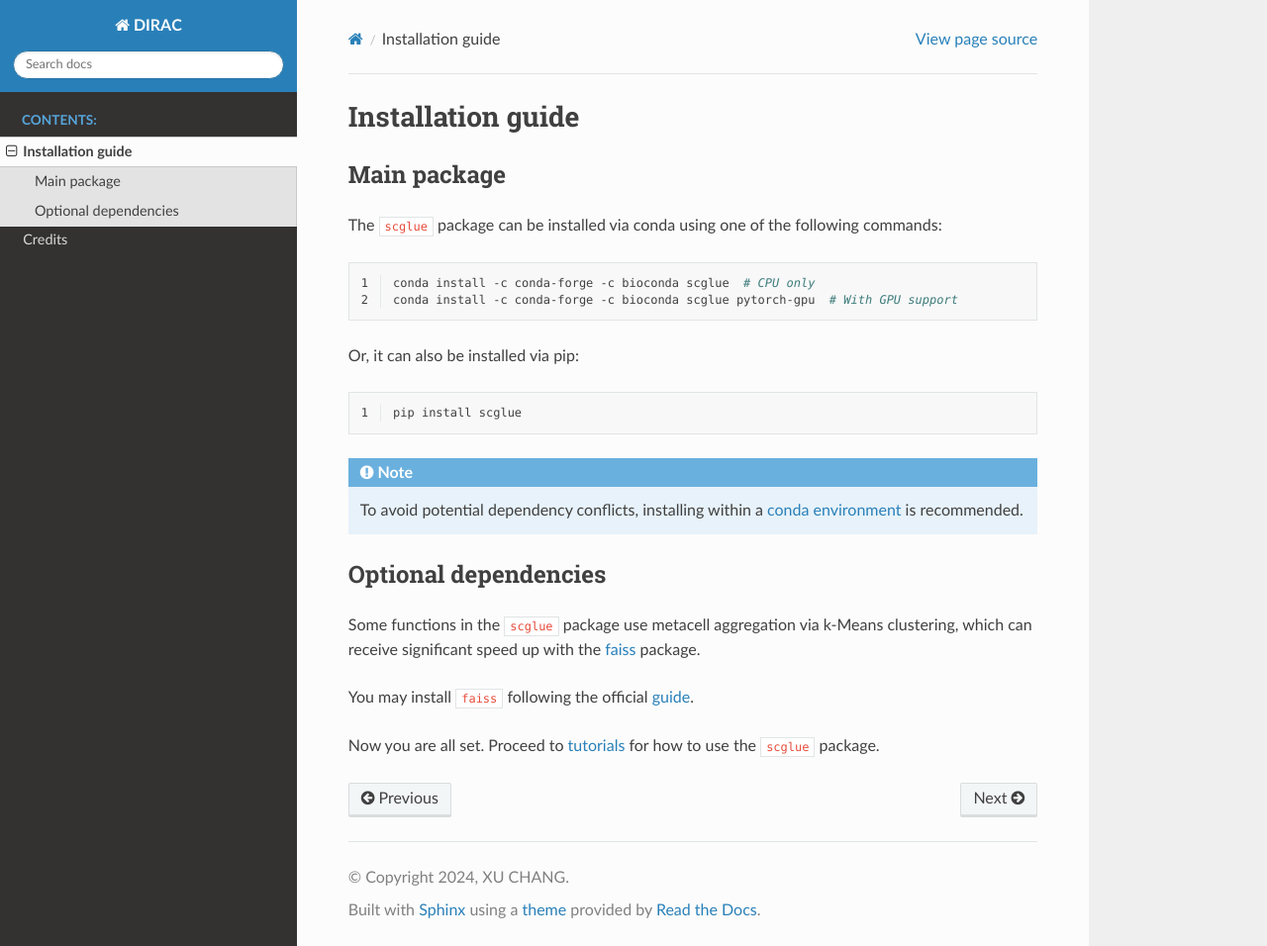
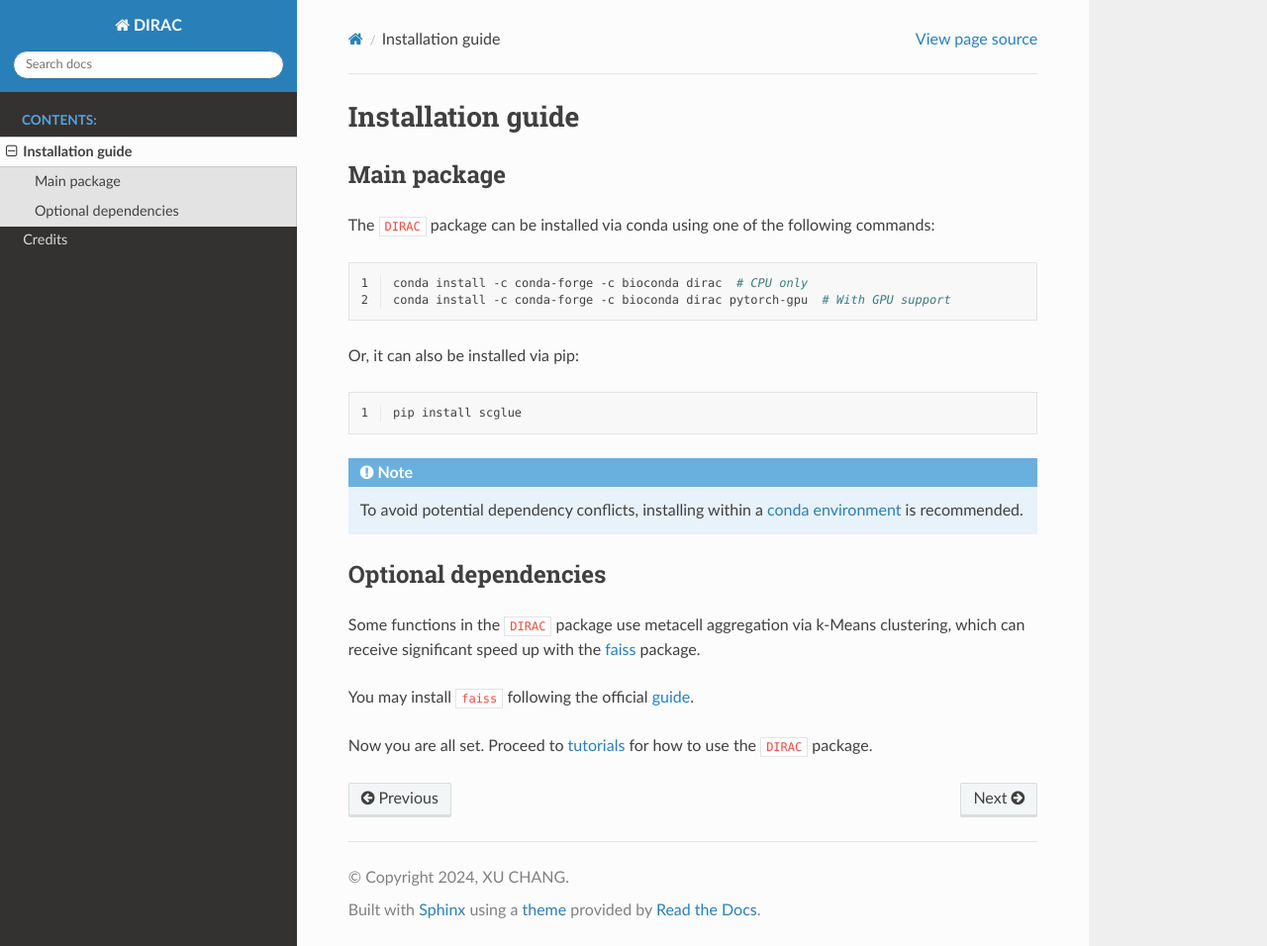
Before and after one commit to EsdenRun/DIRAC, a Sphinx documentation site: the page built from docs/source/install.rst, in a window 1280 px wide and 956 px high. Shown: the whole window at 99% size. Built offline with Sphinx 7.4.7 and the Read the Docs theme 3.1.0, drawn with Linux system fonts in a browser that asks for light colours; pages that are not in the unit, such as notebooks, are missing from menus.

Commit message:
Update install.rst

```diff
--- a/docs/source/install.rst
+++ b/docs/source/install.rst
@@ -5,13 +5,13 @@ Installation guide
 Main package
 ************
 
-The ``scglue`` package can be installed via conda using one of the following commands:
+The ``DIRAC`` package can be installed via conda using one of the following commands:
 
 .. code-block:: bash
     :linenos:
 
-    conda install -c conda-forge -c bioconda scglue  # CPU only
-    conda install -c conda-forge -c bioconda scglue pytorch-gpu  # With GPU support
+    conda install -c conda-forge -c bioconda dirac  # CPU only
+    conda install -c conda-forge -c bioconda dirac pytorch-gpu  # With GPU support
 
 Or, it can also be installed via pip:
 
@@ -30,9 +30,9 @@ Or, it can also be installed via pip:
 Optional dependencies
 *********************
 
-Some functions in the ``scglue`` package use metacell aggregation via k-Means clustering,
+Some functions in the ``DIRAC`` package use metacell aggregation via k-Means clustering,
 which can receive significant speed up with the `faiss <https://github.com/facebookresearch/faiss>`__ package.
 
 You may install ``faiss`` following the official `guide <https://github.com/facebookresearch/faiss/blob/main/INSTALL.md>`__.
 
-Now you are all set. Proceed to `tutorials <tutorials.rst>`__ for how to use the ``scglue`` package.
+Now you are all set. Proceed to `tutorials <tutorials.rst>`__ for how to use the ``DIRAC`` package.
```
